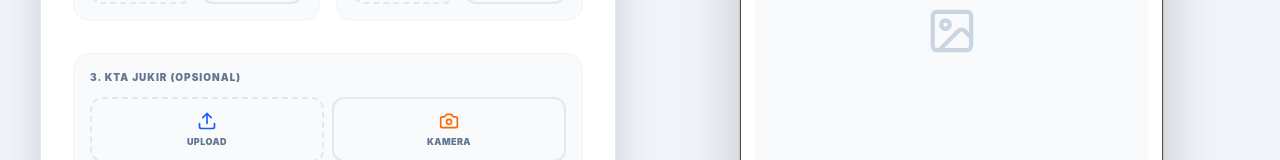
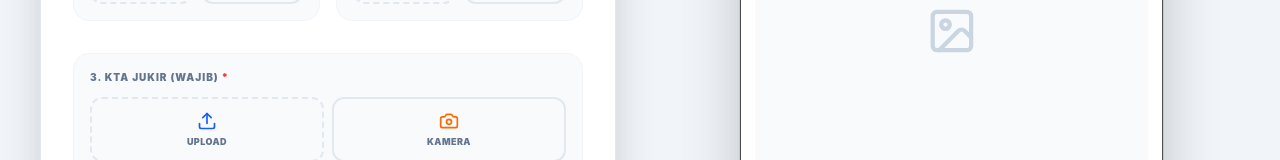
Before and after one commit to arga1212/dishubnew, a React (Vite) app: page / in a window 1280 px wide. Shown: the part 284-444 px from the top of the page. Built offline with nearby package versions, Linux system fonts and the light colour scheme; what @react-pdf/renderer would draw is missing.

Commit message:
perbedaan besar cor

```diff
--- a/src/App.jsx
+++ b/src/App.jsx
@@ -132,8 +132,8 @@ export default function App() {
   };
 
   const handleGenerate = async () => {
-    if (!nama || !croppedImage || !lokasiParkir || !alamatParkir || !fotoRambu) {
-      alert("Mohon lengkapi semua data wajib (Nama, Lokasi, Alamat, Foto Petugas, dan Foto Rambu)!");
+    if (!nama || !croppedImage || !lokasiParkir || !alamatParkir || !fotoRambu || !fotoKTA) {
+      alert("Mohon lengkapi semua data wajib (Nama, Lokasi, Alamat, Foto Petugas, Foto Rambu, dan KTA Jukir)!");
       return;
     }
     setLoading(true);
@@ -232,7 +232,7 @@ export default function App() {
             {renderPhotoSection("2. Rambu Digital (Wajib)", "rambu", fileInputRambuRef, fotoRambu, true)}
           </div>
           <div className="w-full">
-            {renderPhotoSection("3. KTA Jukir (Opsional)", "kta", fileInputKTARef, fotoKTA, false)}
+            {renderPhotoSection("3. KTA Jukir (Wajib)", "kta", fileInputKTARef, fotoKTA, true)}
           </div>
 
           {image && (
@@ -297,7 +297,7 @@ export default function App() {
 
           <div className="pt-4 space-y-3">
             <button
-              disabled={loading || !nama || !croppedImage || !lokasiParkir || !alamatParkir || !fotoRambu}
+              disabled={loading || !nama || !croppedImage || !lokasiParkir || !alamatParkir || !fotoRambu || !fotoKTA}
               onClick={handleGenerate}
               className="w-full bg-[#1e3a8a] text-white py-5 rounded-[1.5rem] font-black uppercase tracking-[0.2em] shadow-xl hover:bg-blue-950 hover:-translate-y-1 transition-all disabled:opacity-20 disabled:translate-y-0"
             >
```
